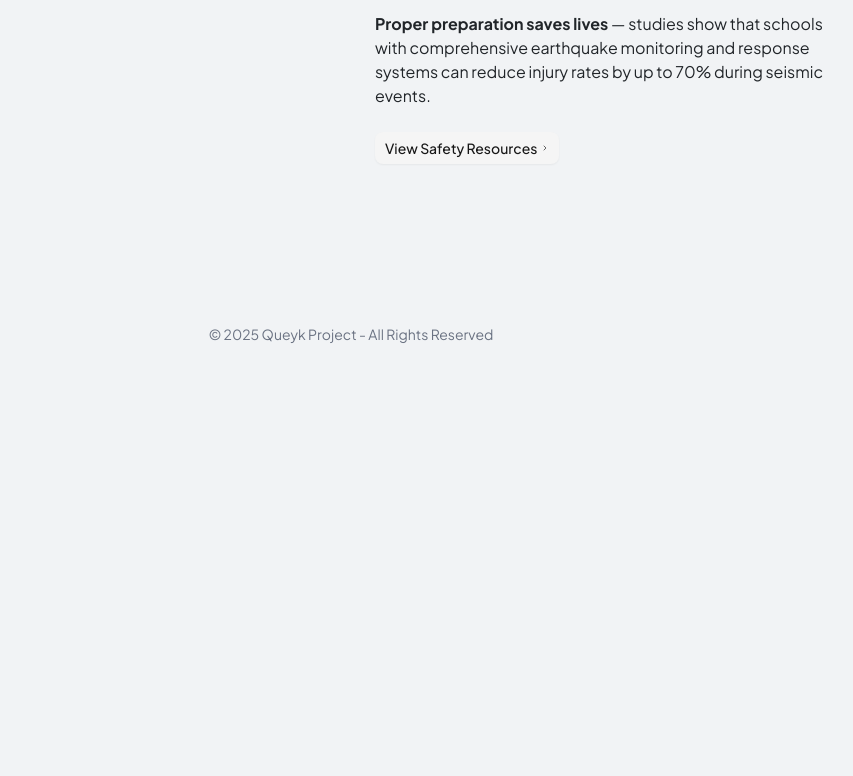
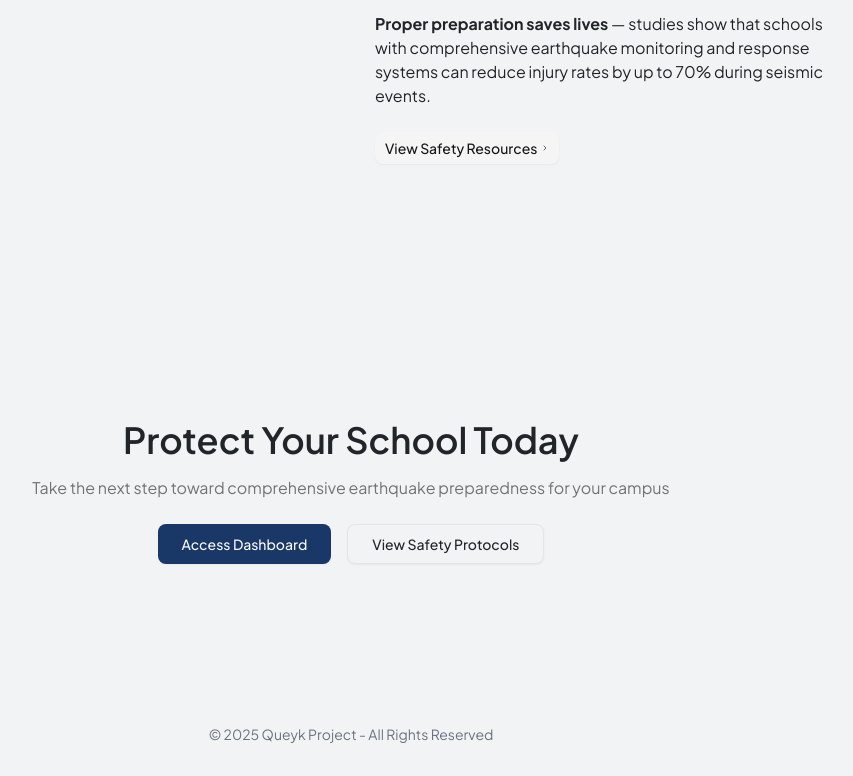
Before and after one commit to project-queyk/queyk-web, a Next.js app: page / in a window 1280 px wide. Shown: the part 1900-2676 px from the top of the page, without its empty margins (289-1142 px from the left). Before the commit the page ends 2276 px from the top, so only its background shows below. Built offline with nearby package versions, Linux system fonts and the light colour scheme; no server answers.

Commit message:
feat: Add call-to-action section to the landing page

```diff
--- a/components/LandingPage.tsx
+++ b/components/LandingPage.tsx
@@ -362,6 +362,37 @@ export default function LandingPage({ isLoggedIn }: { isLoggedIn: boolean }) {
             </motion.div>
           </div>
         </section>
+        <section className="py-16 md:py-32">
+          <div className="mx-auto max-w-5xl px-6">
+            <motion.div
+              className="text-center"
+              initial={{ opacity: 0, y: 20 }}
+              whileInView={{ opacity: 1, y: 0 }}
+              viewport={{ once: true, margin: "-100px" }}
+              transition={{ duration: 0.6 }}
+            >
+              <h2 className="text-2xl font-semibold text-balance md:text-4xl">
+                Protect Your School Today
+              </h2>
+              <p className="text-muted-foreground mt-4 text-sm md:text-base">
+                Take the next step toward comprehensive earthquake preparedness
+                for your campus
+              </p>
+              <div className="mt-6 flex flex-wrap justify-center gap-4">
+                <Button asChild size="lg">
+                  <Link href="/dashboard">
+                    <span>Access Dashboard</span>
+                  </Link>
+                </Button>
+                <Button asChild size="lg" variant="outline">
+                  <Link href="/protocols">
+                    <span>View Safety Protocols</span>
+                  </Link>
+                </Button>
+              </div>
+            </motion.div>
+          </div>
+        </section>
       </main>
       <motion.footer
         className="py-8 text-center text-sm text-gray-500"
```
